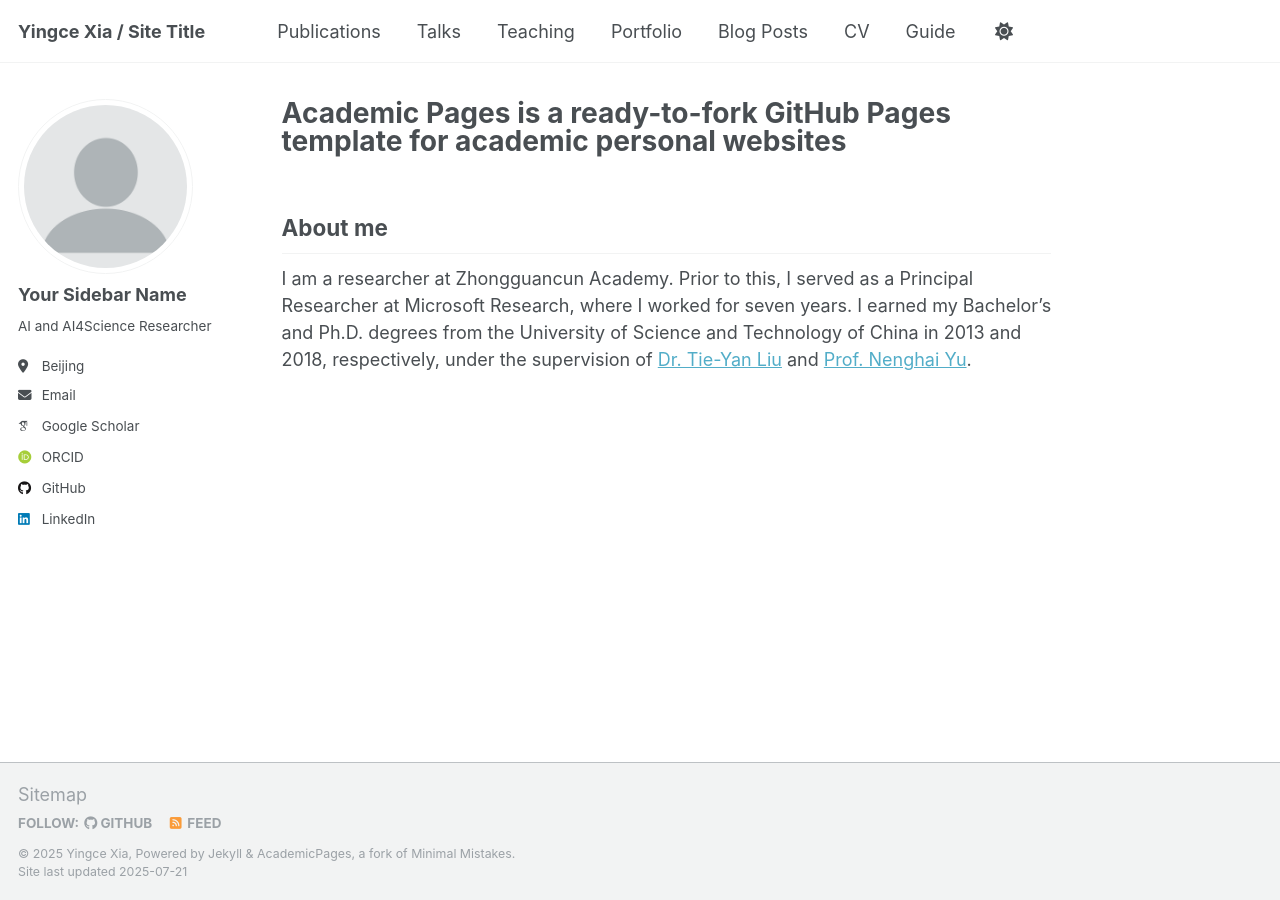
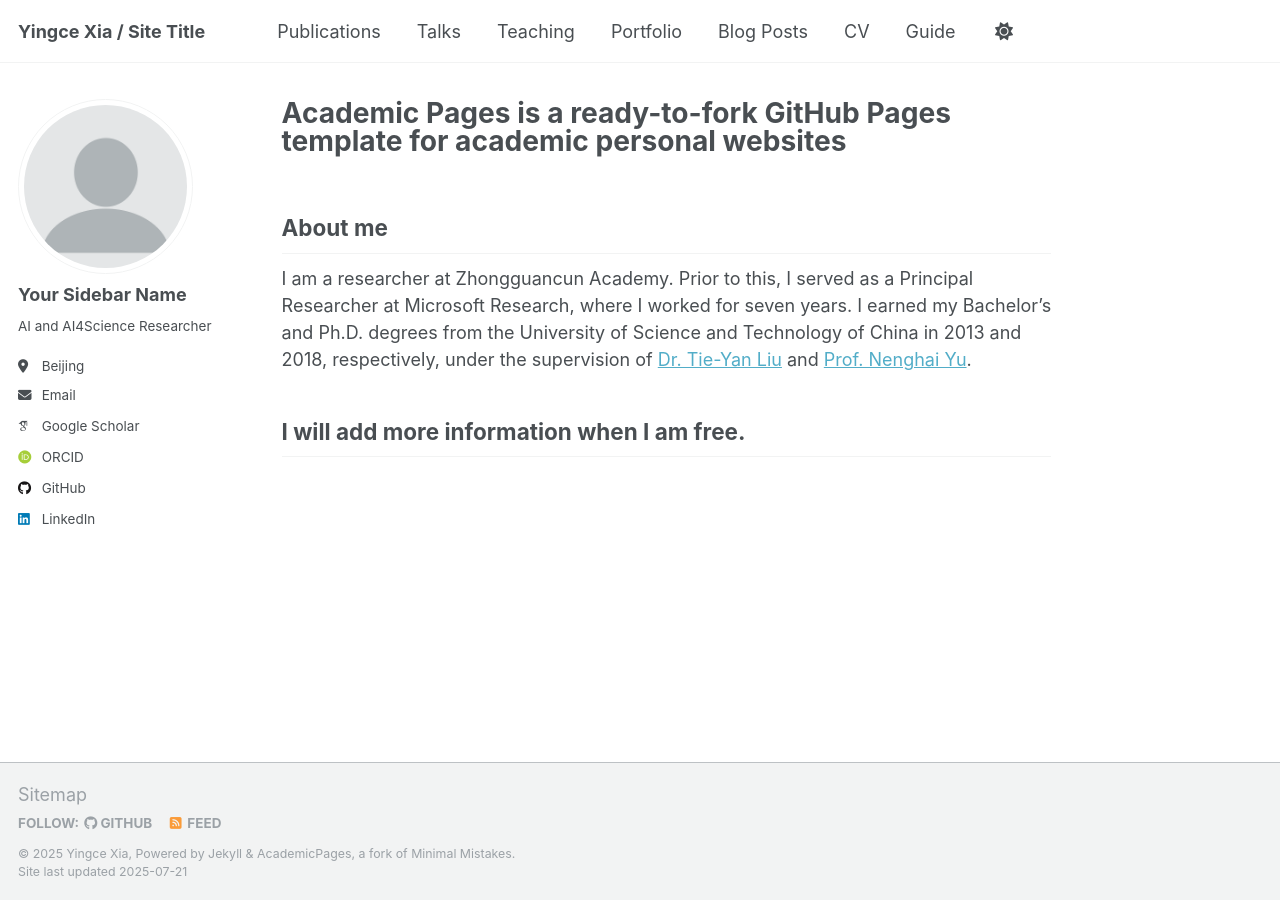
Before and after one commit to xyc1207/xyc1207.github.io, a Jekyll site: the page built from _pages/about.md, in a window 1280 px wide. Built offline with Jekyll 4.4.1, drawn with Linux system fonts in a browser that asks for light colours; some web fonts are replaced; a script that is not in the unit is left out.

Commit message:
Update about.md

```diff
--- a/_pages/about.md
+++ b/_pages/about.md
@@ -9,3 +9,5 @@ redirect_from:
 
 ## About me
 I am a researcher at Zhongguancun Academy. Prior to this, I served as a Principal Researcher at Microsoft Research, where I worked for seven years. I earned my Bachelor’s and Ph.D. degrees from the University of Science and Technology of China in 2013 and 2018, respectively, under the supervision of [Dr. Tie-Yan Liu](https://www.bjzgca.edu.cn/PicDetail.aspx?ID=285) and [Prof. Nenghai Yu](http://staff.ustc.edu.cn/~ynh/).
+
+## I will add more information when I am free.
```
